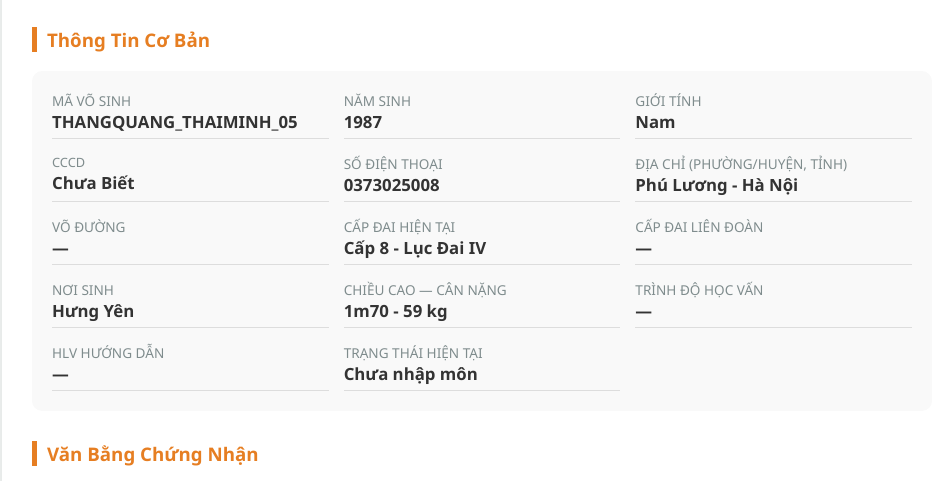
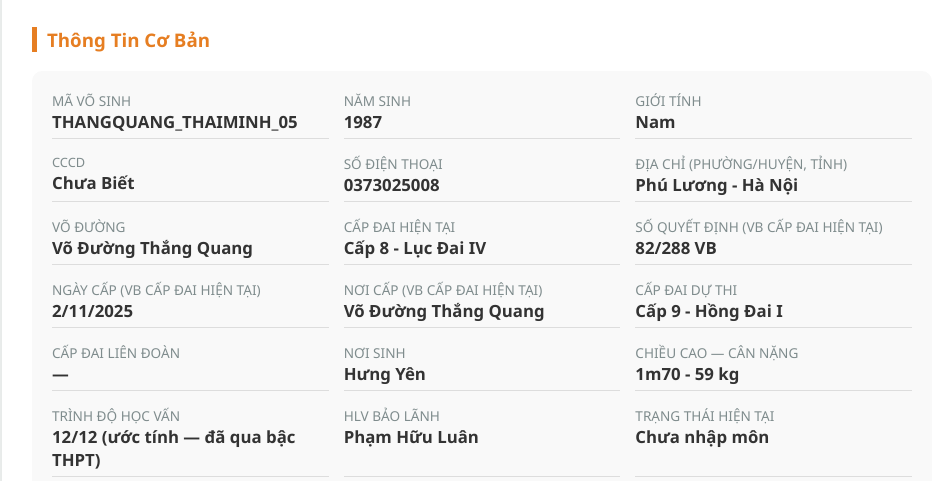
Before and after one commit to phamhuuluan/HoangMinhThang-1987-HungYen-ClbThaiMinh-VoDuongThangQuang, a plain HTML site: page index.html in a window 1280 px wide. Shown: the part 252-733 px from the top of the page, without its empty margins (158-1101 px from the left). Drawn offline with Linux system fonts and the light colour scheme.

Commit message:
Hồ sơ võ sinh: HoangMinhThang-1987-HungYen-ClbThaiMinh-VoDuongThangQuang

```diff
--- a/index.html
+++ b/index.html
@@ -171,13 +171,17 @@
         </div>
         <div class="info-item"><label>Số Điện Thoại</label><span>0373025008</span></div>
         <div class="info-item"><label>Địa chỉ (Phường/Huyện, Tỉnh)</label><span>Phú Lương - Hà Nội</span></div>
-        <div class="info-item"><label>Võ Đường</label><span>—</span></div>
+        <div class="info-item"><label>Võ Đường</label><span>Võ Đường Thắng Quang</span></div>
         <div class="info-item"><label>Cấp đai hiện tại</label><span>Cấp 8 - Lục Đai IV</span></div>
+        <div class="info-item"><label>Số quyết định (VB cấp đai hiện tại)</label><span>82/288 VB</span></div>
+        <div class="info-item"><label>Ngày cấp (VB cấp đai hiện tại)</label><span>2/11/2025</span></div>
+        <div class="info-item"><label>Nơi cấp (VB cấp đai hiện tại)</label><span>Võ Đường Thắng Quang</span></div>
+        <div class="info-item"><label>Cấp đai dự thi</label><span>Cấp 9 - Hồng Đai I</span></div>
         <div class="info-item"><label>Cấp Đai Liên Đoàn</label><span>—</span></div>
         <div class="info-item"><label>Nơi Sinh</label><span>Hưng Yên</span></div>
         <div class="info-item"><label>Chiều cao — Cân nặng</label><span>1m70 - 59 kg</span></div>
-        <div class="info-item"><label>Trình độ học vấn</label><span>—</span></div>
-        <div class="info-item"><label>HLV hướng dẫn</label><span>—</span></div>
+        <div class="info-item"><label>Trình độ học vấn</label><span>12/12 (ước tính — đã qua bậc THPT)</span></div>
+        <div class="info-item"><label>HLV bảo lãnh</label><span>Phạm Hữu Luân</span></div>
         <div class="info-item"><label>Trạng thái hiện tại</label><span>Chưa nhập môn</span></div>
     </div>
     <div class="certificate-section">
```
Also changed, not shown: QR_trang_web.png (added).
